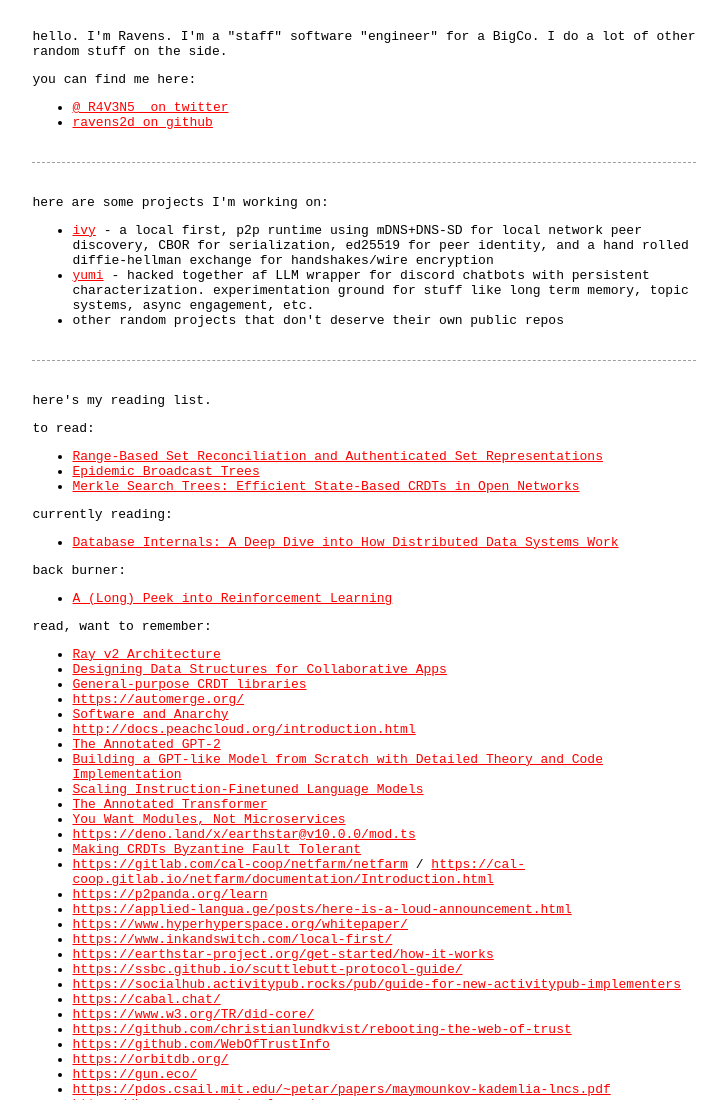
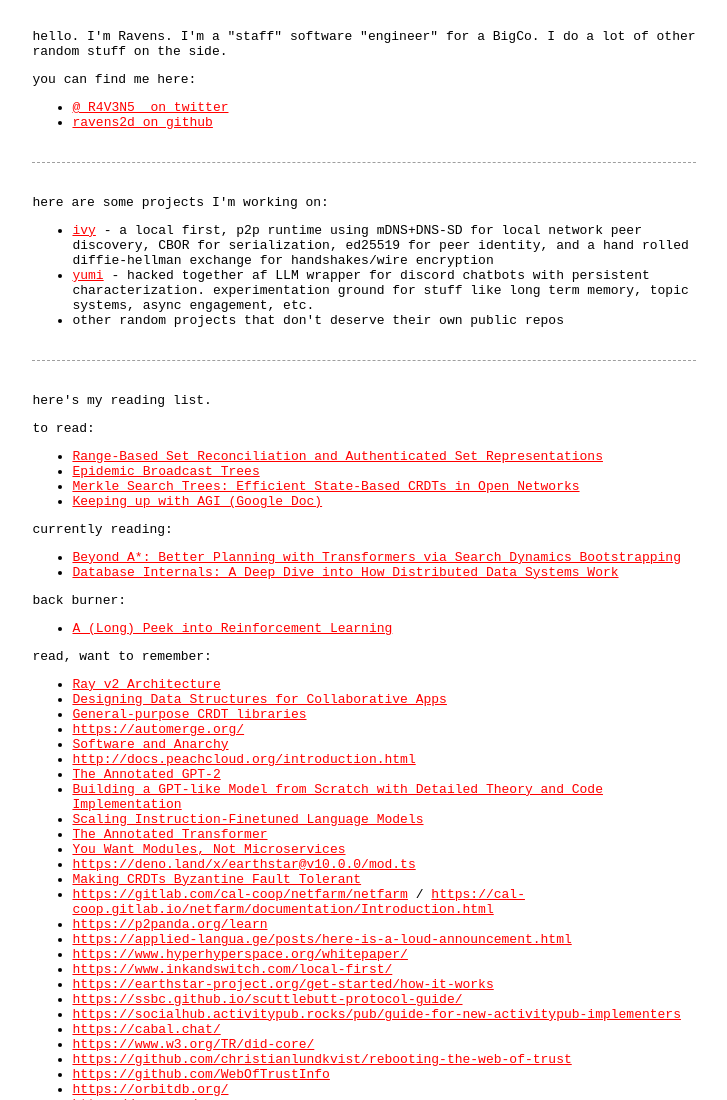
Before and after one commit to ravens2d/ravens2d.github.io, a plain HTML site: page index.html in a window 1280 px wide. Shown: the top 1100 px of the page, without its empty margins (276-1003 px from the left). Drawn offline with Linux system fonts and the light colour scheme.

Commit message:
more papers

```diff
--- a/index.html
+++ b/index.html
@@ -72,10 +72,18 @@
                 State-Based CRDTs in
                 Open Networks</a>
         </li>
+        <li>
+            <a href="https://docs.google.com/document/d/e/2PACX-1vQD8IlBotGdBxp3BnXkSjk8bNZlPV_0EH9ZA6wHd5dNf-BLSiwXUinvgv8ZoBEnNyTCF-chWO30NRw0/pub"
+                target="_blank">Keeping up with AGI (Google Doc)
+            </a>
+        </li>
     </ul>
 
     <p>currently reading:</p>
     <ul>
+        <li><a href="https://arxiv.org/abs/2402.14083" target="_blank">Beyond A*: Better Planning with Transformers via
+                Search Dynamics
+                Bootstrapping</a></li>
         <li><a href="https://www.databass.dev/" target="_blank">Database Internals: A Deep Dive into How Distributed
                 Data Systems
                 Work</a></li>
```
